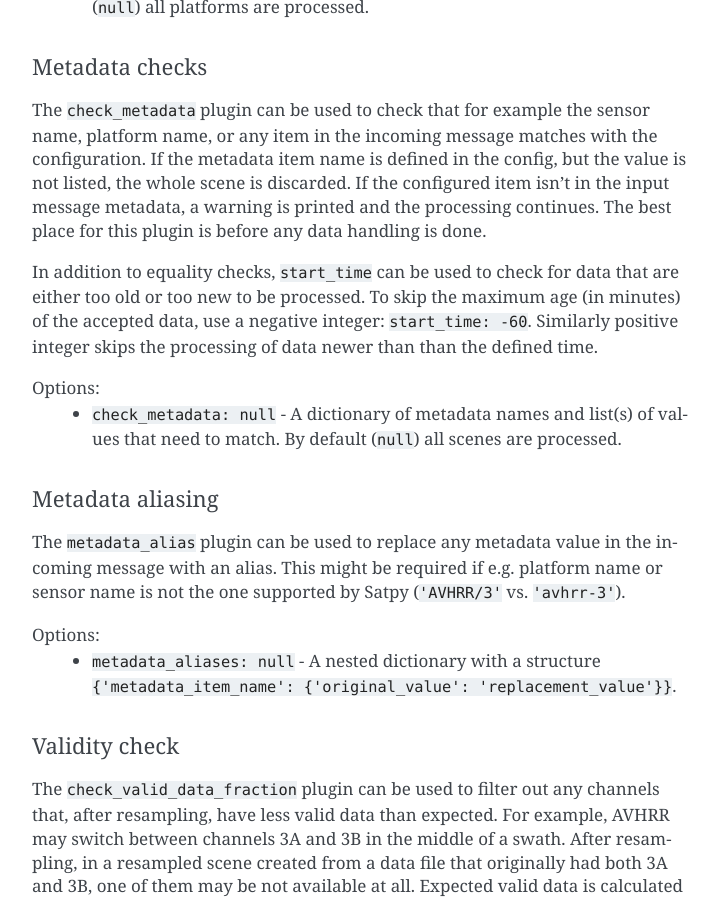
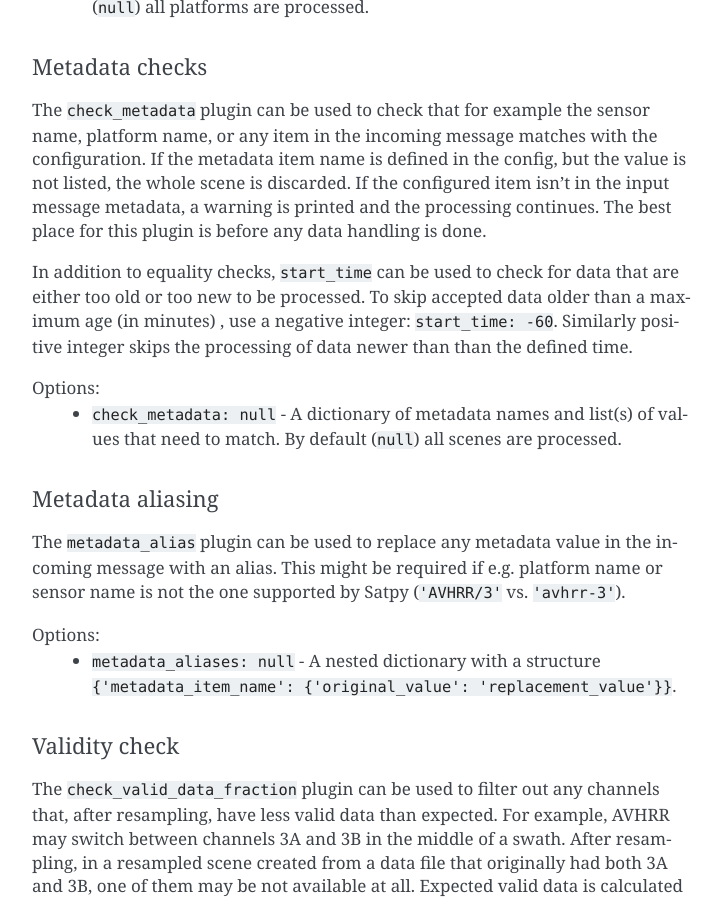
Before and after one commit to pytroll/trollflow2, a Sphinx documentation site: the page built from doc/source/index.rst, in a window 1280 px wide and 900 px high, scrolled down 5727 px. Shown: the whole window, without its empty margins (388-1109 px from the left). Built offline with Sphinx 7.4.7, drawn with Linux system fonts in a browser that asks for light colours.

Commit message:
Update doc/source/index.rst
Co-authored-by: Martin Raspaud <martin.raspaud@smhi.se>

```diff
--- a/doc/source/index.rst
+++ b/doc/source/index.rst
@@ -285,7 +285,7 @@ place for this plugin is before any data handling is done.
 
 In addition to equality checks, ``start_time`` can be used to check
 for data that are either too old or too new to be processed. To skip
-the maximum age (in minutes) of the accepted data, use a negative integer:
+accepted data older than a maximum age (in minutes) , use a negative integer:
 ``start_time: -60``. Similarly positive integer skips the processing of
 data newer than than the defined time.
 
```
